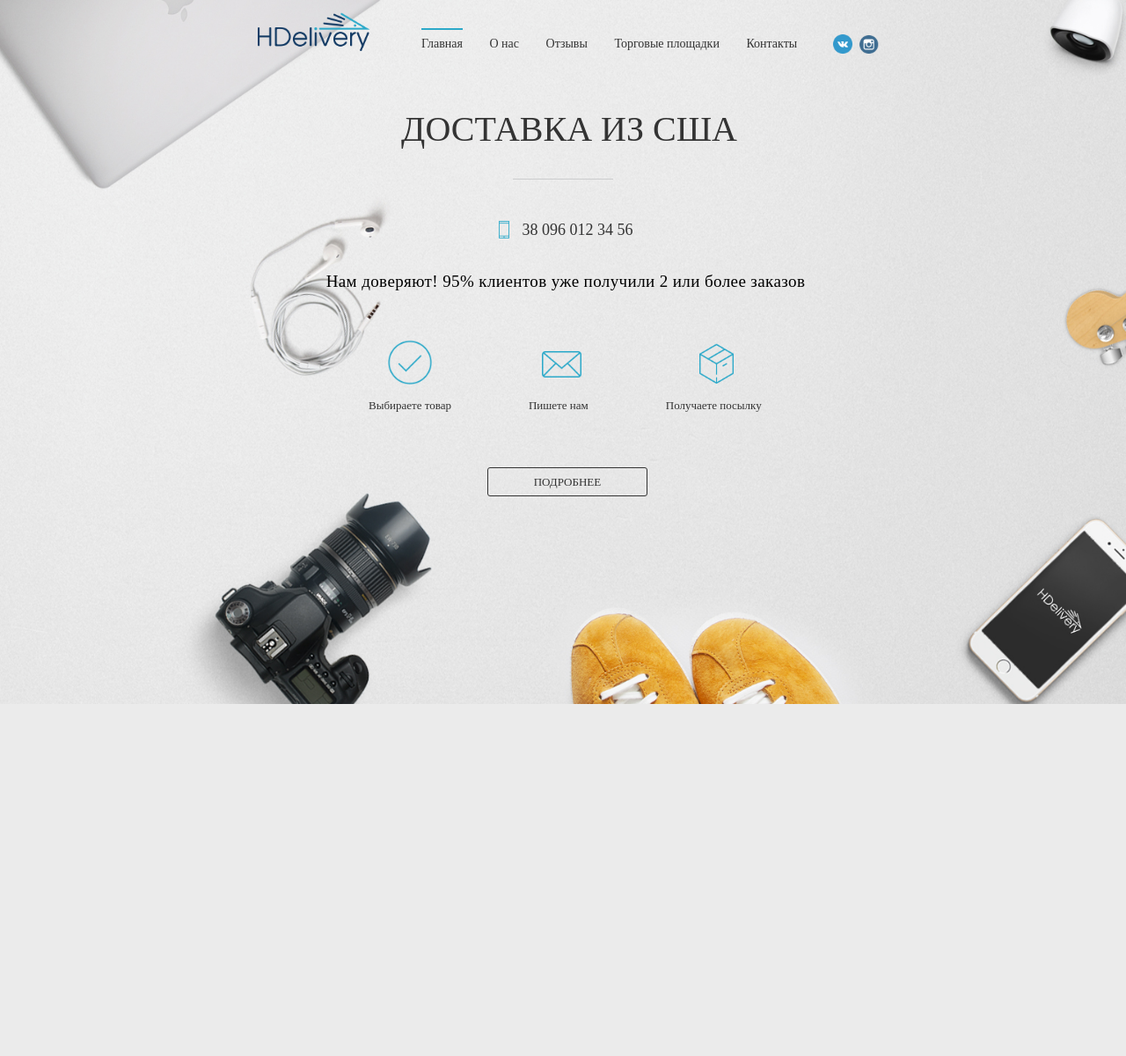
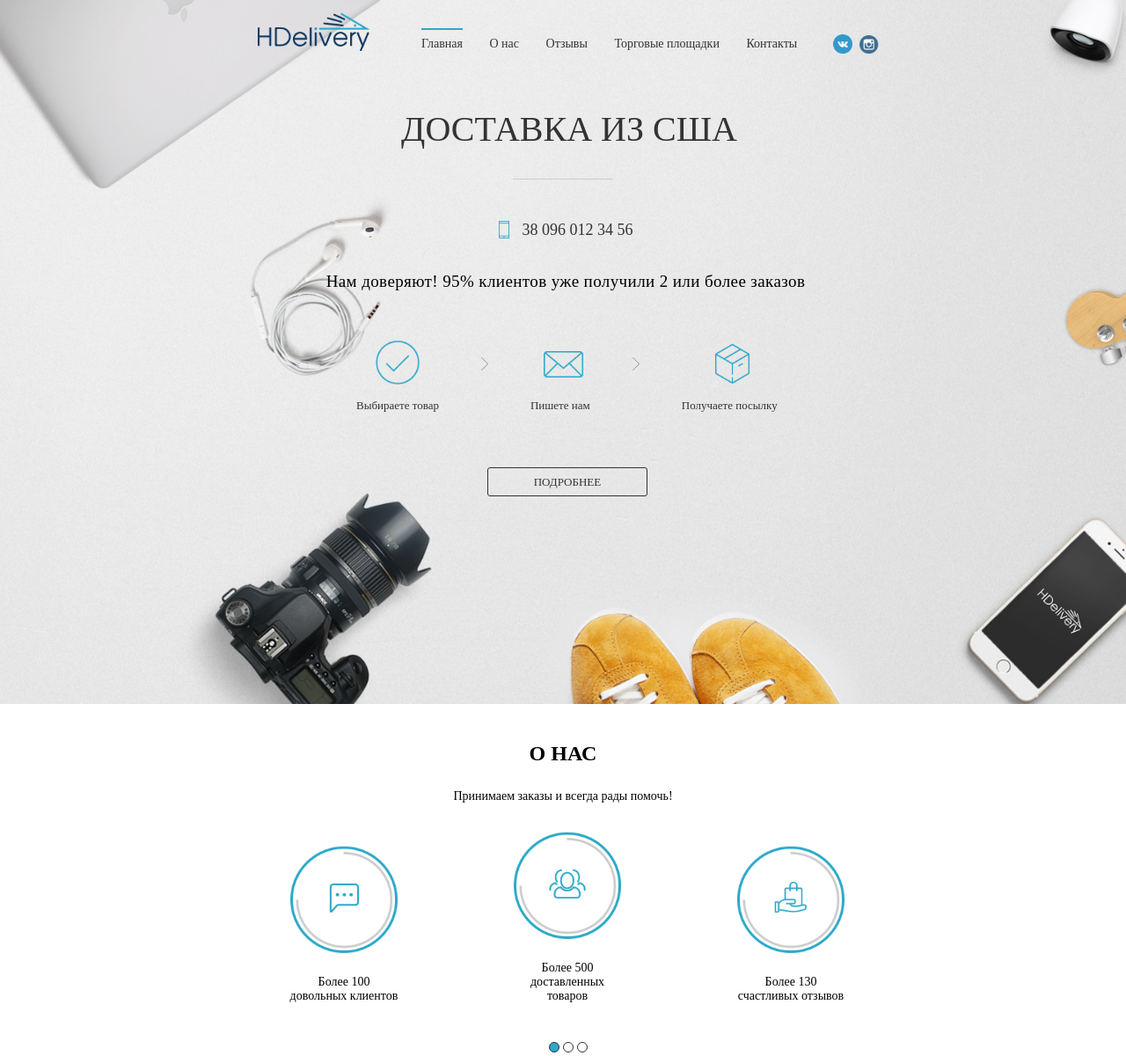
Before and after one commit to tony-blackie/h-delivery, a PHP site: page / in a window 1280 px wide. Shown: the whole page at 88% size. Before the commit the page ends 800 px from the top, so only its background shows below. Run offline with PHP 8.4, Linux system fonts and the light colour scheme; some libraries are stand-ins or nearby versions.

Commit message:
initial commit

```diff
--- a/index.css
+++ b/index.css
@@ -86,7 +86,7 @@
     letter-spacing: 0.4px; }
 
 .landing-icons {
-  width: 552px;
+  width: 580px;
   margin: 39px auto 0 auto;
   padding: 0 0 0 22px;
   font-family: "PT SANS"; }
@@ -94,6 +94,11 @@
     display: inline-block;
     text-align: center;
     margin-left: 44px; }
+  .landing-icons__arrow {
+    display: inline-block;
+    vertical-align: top;
+    margin: 36px 0 0 4px;
+    width: 8px; }
   .landing-icons__img {
     width: 50px; }
   .landing-icons__img-done {
@@ -126,5 +131,41 @@
     line-height: 31px;
     text-decoration: none;
     color: #333; }
+    .button__item:hover {
+      background-color: #2ca9c9; }
+
+.about-us {
+  margin: 0 auto;
+  width: 780px;
+  text-align: center; }
+  .about-us__header {
+    font-family: "PT SANS";
+    margin: 43px 0 0 0; }
+  .about-us__icon-list {
+    text-align: center;
+    margin: 32px 0 0 10px; }
+  .about-us__icon-list-item {
+    display: inline-block;
+    width: 126px;
+    margin: 0;
+    padding: 0 62px 0 62px; }
+  .about-us__img {
+    width: 122px; }
+  .about-us__text {
+    font-size: 14px;
+    padding: 6px 0 0 0; }
+  .about-us__carousel-buttons {
+    width: 55px;
+    margin: 28px auto 0 auto;
+    padding: 0 0 0 12px; }
+  .about-us__carousel-buttons-item {
+    display: inline-block;
+    width: 10px;
+    height: 10px;
+    border: 1px solid #333;
+    border-radius: 10px 10px;
+    text-decoration: none; }
+  .about-us__carousel-buttons-item_active {
+    background-color: #2ca9c9; }
 
 /*# sourceMappingURL=index.css.map */
--- a/index.html
+++ b/index.html
@@ -61,10 +61,12 @@
 				<img class="landing-icons__img" src="img/done_icon.png"/>
 				<p class="landing-icons__text">Выбираете товар</p>
 			</figure>
+			<img class="landing-icons__arrow" src="img/landing_arrow.png"/>
 			<figure class="landing-icons__item">
 				<img class="landing-icons__img landing-icons__img-mail" src="img/mail_icon.png"/>
 				<p class="landing-icons__text">Пишете нам</p>
 			</figure>
+			<img class="landing-icons__arrow" src="img/landing_arrow.png"/>
 			<figure class="landing-icons__item">
 				<img class="landing-icons__img landing-icons__img-box" src="img/box_icon.png"/>
 				<p class="landing-icons__text">Получаете посылку</p>
@@ -74,5 +76,31 @@
 			<a class="button__item" href="">ПОДРОБНЕЕ</a>
 		</div>
 	</div>
+	<div class="about-us">
+		<div class="about-us__header">
+			<h2 class="about-us__title">О НАС</h2>
+			<p class="about-us__text">Принимаем заказы и всегда рады помочь!</p>
+		</div>
+		<div class="about-us__icon-list">
+			<figure class="about-us__icon-list-item">
+				<img class="about-us__img" src="img/about-us_1_1.png"/>
+				<p class="about-us__text">Более 100 довольных клиентов</p>
+			</figure>
+			<figure class="about-us__icon-list-item">
+				<img class="about-us__img" src="img/about-us_1_2.png"/>
+				<p class="about-us__text">Более 500 доставленных товаров</p>
+			</figure>
+			<figure class="about-us__icon-list-item">
+				<img class="about-us__img" src="img/about-us_2_3.png"/>
+				<p class="about-us__text">Более 130 счастливых отзывов</p>
+			</figure>
+		</div>
+		<div class="about-us__carousel-buttons">
+			<a class="about-us__carousel-buttons-item
+				about-us__carousel-buttons-item_active" href=""></a>
+			<a class="about-us__carousel-buttons-item" href=""></a>
+			<a class="about-us__carousel-buttons-item" href=""></a>
+		</div>
+	</div>
 </body>
 </html>
--- a/index.php
+++ /dev/null
@@ -1 +0,0 @@
-<?php include_once("index.html"); ?>
--- a/index.sass
+++ b/index.sass
@@ -84,7 +84,7 @@
     font-weight: normal
     letter-spacing: 0.4px
 .landing-icons
-  width: 552px
+  width: 580px
   margin: 39px auto 0 auto
   padding: 0 0 0 22px
   font-family: "PT SANS"
@@ -92,6 +92,11 @@
     display: inline-block
     text-align: center
     margin-left: 44px
+  &__arrow
+    display: inline-block
+    vertical-align: top
+    margin: 36px 0 0 4px
+    width: 8px
   &__img
     width: 50px
   &__img-done
@@ -123,3 +128,39 @@
     line-height: 31px
     text-decoration: none
     color: #333
+    &:hover
+      background-color: #2ca9c9
+.about-us
+  margin: 0 auto
+  width: 780px
+  text-align: center
+  &__header
+    font-family: "PT SANS"
+    margin: 43px 0 0 0
+  &__title
+  &__icon-list
+    text-align: center
+    margin: 32px 0 0 10px
+  &__icon-list-item
+    display: inline-block
+    width: 126px
+    margin: 0
+    padding: 0 62px 0 62px
+  &__img
+    width: 122px
+  &__text
+    font-size: 14px
+    padding: 6px 0 0 0
+  &__carousel-buttons
+    width: 55px
+    margin: 28px auto 0 auto
+    padding: 0 0 0 12px
+  &__carousel-buttons-item
+    display: inline-block
+    width: 10px
+    height: 10px
+    border: 1px solid #333
+    border-radius: 10px 10px
+    text-decoration: none
+  &__carousel-buttons-item_active
+    background-color: #2ca9c9
```
Also changed, not shown: img/about-us_1_1.png (renamed from img/about-us_1_1_30.png), img/about-us_1_2.png (renamed from img/about-us_1_2_30.png), img/about-us_2_3.png (renamed from img/about-us_2_33.png), img/landing_arrow.png (added), 1 other file.
